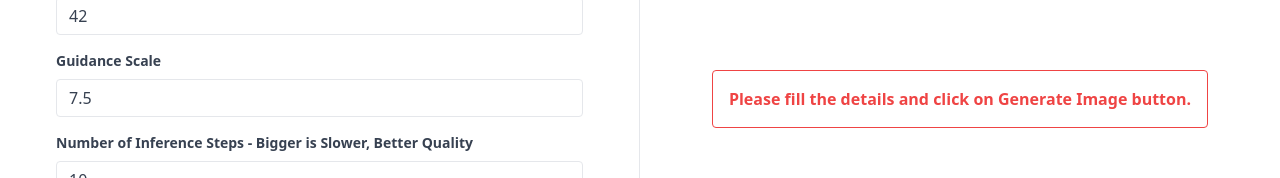
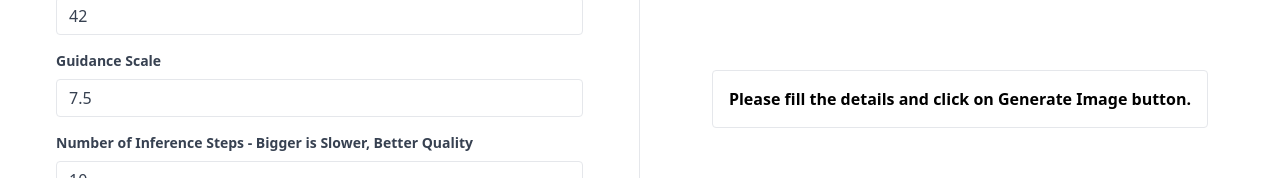
Before and after one commit to ello-juned/text-to-image-AI, a React (Vite) app: page / in a window 1280 px wide. Shown: the part 301-479 px from the top of the page. Built offline with nearby package versions, Linux system fonts and the light colour scheme.

Commit message:
Update App.jsx

```diff
--- a/src/App.jsx
+++ b/src/App.jsx
@@ -7,9 +7,6 @@ const App = () => {
   const [imageURL, setImageURL] = useState("");
   const [loading, setLoading] = useState(false);
   const [log, setLog] = useState([]);
-
-  console.log("log", log);
-  console.log("imageURL", imageURL);
 
   return (
     <div className="flex h-screen w-screen bg-white">
@@ -31,7 +28,7 @@ const App = () => {
         {/* Content for the right side */}
         <div className="h-full w-full flex flex-col justify-center items-center">
           {!prompt && !loading && !imageURL && (
-            <div className="text-red-500 font-bold text-center p-4 border border-red-500 rounded">
+            <div className="font-bold text-center p-4 border rounded">
               Please fill the details and click on Generate Image button.
             </div>
           )}
```
